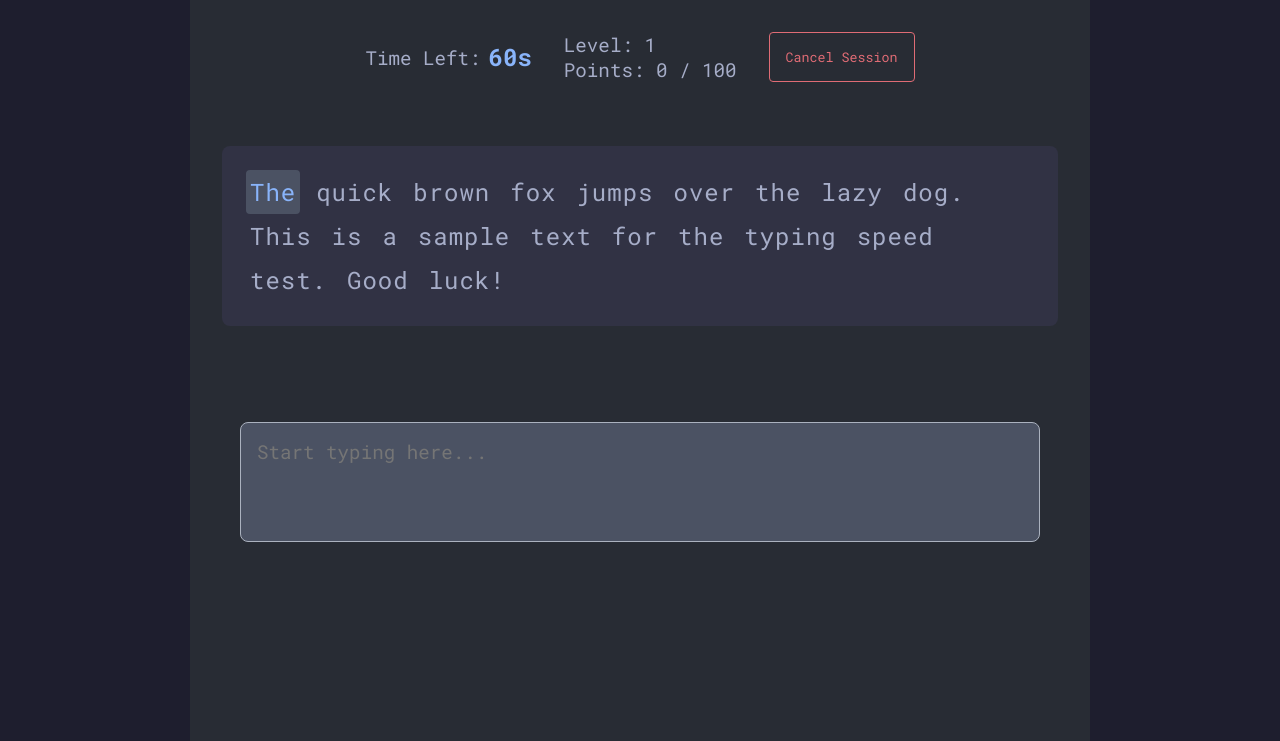
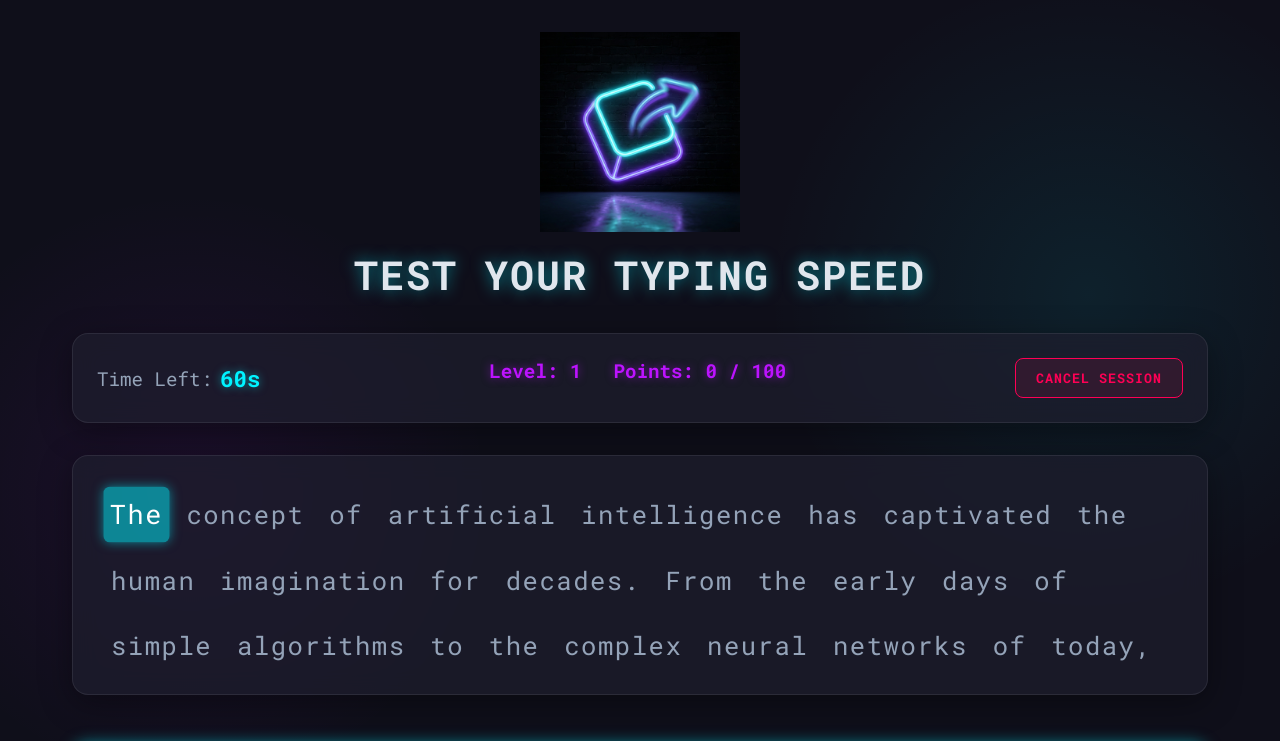
Before and after one commit to devilbd/type-skill-measurement, an Angular app: page / in a window 1280 px wide. Shown: the top 741 px of the page. Built offline with nearby package versions, Linux system fonts and the light colour scheme.

Commit message:
Improvements.

```diff
--- a/src/app/typing/typing.component.html
+++ b/src/app/typing/typing.component.html
@@ -1,4 +1,8 @@
 <div class="typing-component-root" [ngClass]="currentTheme()">
+  <header class="app-header">
+    <img src="assets/logo.png" alt="Typing Speed Test Logo" class="logo">
+    <h1>Test your typing speed</h1>
+  </header>
   <div class="stats">
     @if (!testFinished()) {
     <div class="stat-item">
@@ -25,13 +29,14 @@
     </div>
   </div>
 
-  <div class="text-display">
+  <div class="text-display" #textDisplay>
     @for (word of words(); track $index) {
-      <span class="word" [ngClass]="wordStates[$index]()">{{ word }}</span>
+    <span class="word" #wordElement [ngClass]="wordStates[$index]()">{{ word }}</span>
     }
   </div>
 
   <div class="input-area">
-    <textarea #typingInput (input)="onInput($event)" placeholder="Start typing here..." [disabled]="testFinished()"></textarea>
+    <textarea #typingInput (input)="onInput($event)" placeholder="Start typing here..." [disabled]="testFinished()"
+      (paste)="$event.preventDefault()" (copy)="$event.preventDefault()" (cut)="$event.preventDefault()"></textarea>
   </div>
 </div>
--- a/src/app/typing/typing.component.scss
+++ b/src/app/typing/typing.component.scss
@@ -5,9 +5,37 @@
   align-items: center;
   padding: 2rem;
   font-family: "Roboto Mono", monospace;
-  height: 100vh;
+  min-height: 100vh; // Ensure full height
   box-sizing: border-box;
   transition: background-color 0.3s, color 0.3s;
+  width: 100%; // Ensure full width
+  max-width: 1200px; // Increase max width for better layout
+
+  .app-header {
+    display: flex;
+    flex-direction: column;
+    align-items: center;
+    margin-bottom: 2rem;
+    text-align: center;
+
+    .logo {
+      width: 200px; // Increased size further
+      height: 200px; // Increased size further
+      margin-bottom: 1rem;
+      // filter: drop-shadow(0 0 10px var(--primary-glow)); // Removed shadow
+      // border-radius: 50%; // Removed circular crop
+    }
+
+    h1 {
+      font-size: 2.5rem;
+      margin: 0;
+      color: var(--text-color);
+      text-shadow: 0 0 15px var(--primary-glow);
+      font-weight: 700;
+      letter-spacing: 2px;
+      text-transform: uppercase;
+    }
+  }
 
   .stats {
     display: flex;
@@ -15,148 +43,176 @@
     gap: 2rem;
     margin-bottom: 2rem;
     font-size: 1.2rem;
+    width: 100%;
+    justify-content: space-between; // Spread out stats
+    padding: 1.5rem;
+
+    // Glassmorphism for stats container
+    background: var(--surface-color);
+    backdrop-filter: var(--glass-blur);
+    -webkit-backdrop-filter: var(--glass-blur);
+    border: var(--glass-border);
+    box-shadow: var(--glass-shadow);
+    border-radius: 16px;
 
     .stat-item {
       display: flex;
       align-items: center;
       gap: 0.5rem;
+      color: var(--subtext-color);
+
+      strong {
+        color: var(--primary-color);
+        text-shadow: 0 0 8px var(--primary-glow); // Glow effect
+        font-size: 1.4rem;
+      }
+    }
+
+    .level-status {
+      display: flex;
+      gap: 2rem;
+
+      p {
+        color: var(--secondary-color);
+        text-shadow: 0 0 8px var(--secondary-glow);
+        font-weight: bold;
+      }
     }
 
     .action-buttons {
       display: flex;
       gap: 1rem;
-      margin-left: auto; // Pushes buttons to the right
     }
   }
 
   .text-display {
-    font-size: 1.5rem;
-    letter-spacing: 1px;
+    font-size: 1.6rem; // Slightly larger
+    letter-spacing: 1.5px;
     margin-bottom: 2rem;
-    max-width: 900px;
-    line-height: 2.5rem;
-    text-align: justify;
+    width: 100%;
+    line-height: 2.8rem;
+    text-align: left; // Better for reading code/text
+
+    // Glassmorphism for text display
+    position: relative; // Ensure offset parent behavior
+    background: var(--surface-color);
+    backdrop-filter: var(--glass-blur);
+    -webkit-backdrop-filter: var(--glass-blur);
+    border: var(--glass-border);
+    box-shadow: var(--glass-shadow);
+    border-radius: 16px;
+    padding: 2rem;
+
+    display: flex;
+    flex-wrap: wrap;
+    gap: 0.8rem; // Use gap for spacing instead of margin
+    align-content: flex-start; // Ensure content starts from top
+
+    max-height: 30vh; // Reduced height as requested
+    overflow-y: auto;
+    overflow-x: hidden; // Ensure no horizontal scroll
+    // white-space: pre-wrap; // Removed to allow flex wrapping
 
     .word {
-      margin-right: 0.75rem; // Space between words
-      padding: 2px 4px;
-      border-radius: 4px;
-      transition: background-color 0.2s, color 0.2s;
+      // margin-right: 0.8rem; // Removed in favor of gap
+      padding: 4px 6px;
+      border-radius: 6px;
+      transition: all 0.2s ease;
+      color: var(--subtext-color);
+
+      &.active {
+        background-color: var(--primary-glow);
+        color: #fff;
+        box-shadow: 0 0 10px var(--primary-glow);
+        transform: scale(1.05); // Subtle pop
+      }
+
+      &.correct {
+        color: var(--correct-color);
+        text-shadow: 0 0 5px var(--correct-glow);
+      }
+
+      &.incorrect {
+        color: var(--incorrect-color);
+        text-decoration: underline;
+        text-decoration-style: wavy;
+        text-shadow: 0 0 5px var(--incorrect-glow);
+      }
     }
   }
 
   .input-area {
     width: 100%;
-    max-width: 800px;
-    margin-top: 2rem;
+    margin-top: 1rem;
 
     textarea {
       width: 100%;
-      padding: 1rem;
-      font-size: 1.2rem;
-      border-radius: 8px;
-      border: 1px solid var(--text-color); // Use theme color for border
-      background-color: var(--active-bg); // Use theme color for background
+      height: 200px; // Increased height as requested
+      padding: 1.5rem;
+      font-size: 1.4rem;
+      border-radius: 16px;
+
+      // Glassmorphism for input
+      background: var(--surface-color);
+      backdrop-filter: var(--glass-blur);
+      -webkit-backdrop-filter: var(--glass-blur);
+      border: var(--glass-border);
       color: var(--text-color);
-      resize: none; // Prevent manual resizing
-      outline: none; // Remove outline on focus
+
+      resize: none;
+      outline: none;
+      transition: all 0.3s ease;
+      box-shadow: inset 0 2px 4px rgba(0, 0, 0, 0.2);
+
+      // Fix for horizontal scrollbar and wrapping
+      white-space: pre-wrap;
+      overflow-x: hidden;
+      overflow-y: auto;
+
+      &:focus {
+        border-color: var(--primary-color);
+        box-shadow: 0 0 15px var(--primary-glow), inset 0 2px 4px rgba(0, 0, 0, 0.2);
+      }
+
+      &:disabled {
+        opacity: 0.6;
+        cursor: not-allowed;
+      }
     }
   }
 
-  .theme-button {
-    padding: 8px 16px;
-    border: 1px solid;
-    border-radius: 4px;
+  .reset-button {
+    padding: 10px 20px;
+    border: 1px solid var(--incorrect-color);
+    color: var(--incorrect-color);
+    background-color: rgba(255, 0, 85, 0.1);
+    border-radius: 8px;
     cursor: pointer;
     font-family: inherit;
-    transition: background-color 0.2s, color 0.2s;
-  }
+    font-weight: bold;
+    transition: all 0.3s ease;
+    text-transform: uppercase;
+    letter-spacing: 1px;
 
-  .reset-button {
-    padding: 8px 16px;
-    border: 1px solid var(--incorrect-color);
-    color: var(--incorrect-color);
-    background-color: transparent;
-    border-radius: 4px;
-    cursor: pointer;
-    font-family: inherit;
-    transition: background-color 0.2s, color 0.2s;
+    &:hover {
+      background-color: var(--incorrect-color);
+      color: #fff;
+      box-shadow: 0 0 15px var(--incorrect-glow);
+    }
   }
 }
 
-// --- Theme Definitions ---
+// --- Theme Definitions (Overrides if needed, but 'dark' is now default shiny) ---
 
-// 1. Dark Theme (Default)
-.dark {
-  --bg-color: #282c34;
-  --text-color: #abb2bf;
-  --correct-color: #98c379;
-  --incorrect-color: #e06c75;
-  --active-bg: #4b5263;
-  --button-border: #abb2bf;
+// 1. Dark Theme (Matches Global Shiny)
+// .dark inherits global variables by default
 
-  background-color: var(--bg-color);
-  color: var(--text-color);
-
-  .text-display {
-    .word.correct { color: var(--correct-color); }
-    .word.incorrect { background-color: var(--incorrect-color); color: var(--bg-color); }
-    .word.active { background-color: var(--active-bg); }
-  }
-
-  .theme-button { background-color: transparent; color: var(--text-color); border-color: var(--button-border); &:hover { background-color: var(--active-bg); } }
-  .reset-button:hover {
-    background-color: var(--incorrect-color);
-    color: var(--bg-color);
-  }
+// 2. Green Theme (Optional: Override variables for green theme)
+.green {
+  --primary-color: #00ff9d;
+  --primary-glow: rgba(0, 255, 157, 0.5);
+  // ... other overrides
 }
 
-// 2. Green Theme
-.green {
-  --bg-color: #eaf4e8;
-  --text-color: #3a4a39;
-  --correct-color: #4caf50;
-  --incorrect-color: #f44336;
-  --active-bg: #c8e6c9;
-  --button-border: #3a4a39;
-
-  background-color: var(--bg-color);
-  color: var(--text-color);
-
-  .text-display {
-    .word.correct { color: var(--correct-color); }
-    .word.incorrect { background-color: var(--incorrect-color); color: white; }
-    .word.active { background-color: var(--active-bg); }
-  }
-
-  .theme-button { background-color: transparent; color: var(--text-color); border-color: var(--button-border); &:hover { background-color: var(--active-bg); } }
-  .reset-button:hover {
-    background-color: var(--incorrect-color);
-    color: white;
-  }
-}
-
-// 3. Space Theme
-.space {
-  --bg-color: #0d1117;
-  --text-color: #c9d1d9;
-  --correct-color: #58a6ff;
-  --incorrect-color: #f85149;
-  --active-bg: #222b38;
-  --button-border: #58a6ff;
-
-  background-color: var(--bg-color);
-  color: var(--text-color);
-
-  .text-display {
-    .word.correct { color: var(--correct-color); }
-    .word.incorrect { background-color: var(--incorrect-color); color: white; }
-    .word.active { background-color: var(--active-bg); }
-  }
-
-  .theme-button { background-color: transparent; color: var(--text-color); border-color: var(--button-border); &:hover { background-color: var(--active-bg); } }
-  .reset-button:hover {
-    background-color: var(--incorrect-color);
-    color: white;
-  }
-}
+// 3. Space Theme (Optional)
+// .space inherits global variables or can be customized later
--- a/src/app/typing/typing.component.ts
+++ b/src/app/typing/typing.component.ts
@@ -1,5 +1,5 @@
-import { Component, OnDestroy, OnInit, ViewChild, ElementRef, WritableSignal, computed, signal, AfterViewInit } from '@angular/core';
-import { CommonModule, NgClass, NgIf } from '@angular/common';
+import { Component, OnDestroy, OnInit, ViewChild, ViewChildren, ElementRef, WritableSignal, computed, signal, AfterViewInit, QueryList } from '@angular/core';
+import { CommonModule, NgClass } from '@angular/common';
 import { Subscription, interval } from 'rxjs';
 
 type Theme = 'dark' | 'green' | 'space';
@@ -8,7 +8,7 @@ type WordState = 'default' | 'correct' | 'incorrect' | 'active';
 @Component({
   selector: 'app-typing',
   standalone: true,
-  imports: [CommonModule, NgClass, NgIf], // NgIf might be useful later, but NgClass is the key here
+  imports: [CommonModule, NgClass],
   templateUrl: './typing.component.html', // Assuming you'll display level/points in HTML
   styleUrl: './typing.component.scss',
 })
@@ -20,13 +20,15 @@ export class TypingComponent implements OnInit, OnDestroy, AfterViewInit {
 
   // Reference to the textarea element
   @ViewChild('typingInput') typingInput!: ElementRef<HTMLTextAreaElement>;
+  @ViewChild('textDisplay') textDisplay!: ElementRef<HTMLDivElement>;
+  @ViewChildren('wordElement') wordElements!: QueryList<ElementRef<HTMLSpanElement>>;
 
   // A collection of texts for the test
   private textSnippets = [
-    'The quick brown fox jumps over the lazy dog. This is a sample text for the typing speed test. Good luck!',
-    'Never underestimate the power of a good book. Reading can transport you to new worlds and expand your horizons.',
-    'Technology has revolutionized the way we live and work. The pace of innovation continues to accelerate every day.',
-    'The sun always shines brightest after the rain. Remember that challenges are temporary and perseverance pays off.',
+    'The concept of artificial intelligence has captivated the human imagination for decades. From the early days of simple algorithms to the complex neural networks of today, the journey has been nothing short of extraordinary. As machines learn to process information in ways that mimic the human brain, we are witnessing a transformation in how we interact with technology. The potential applications are vast, ranging from healthcare diagnostics to autonomous vehicles, promising a future where efficiency and innovation go hand in hand.',
+    'In the heart of the bustling city, amidst the cacophony of honking cars and hurried footsteps, there lies a hidden garden. It is a sanctuary of peace, where the air is filled with the scent of blooming jasmine and the gentle sound of a trickling fountain. Here, time seems to slow down, allowing one to escape the relentless pace of modern life. It serves as a reminder that even in the most chaotic of environments, moments of tranquility can be found if one knows where to look.',
+    'Software engineering is more than just writing code; it is an art form that requires creativity, logic, and a deep understanding of problem-solving. Every line of code is a building block in a larger structure, designed to perform specific tasks with precision and efficiency. The challenge lies not only in making it work but in making it maintainable and scalable. As technology evolves, so too must the skills of the engineer, constantly adapting to new languages, frameworks, and methodologies.',
+    'The universe is a vast and mysterious expanse, filled with wonders that we are only just beginning to understand. From the swirling nebulae that birth new stars to the black holes that devour everything in their path, the cosmos is a testament to the power of nature. Exploring these celestial bodies helps us answer fundamental questions about our existence and our place in the grand scheme of things. It is a journey of discovery that pushes the boundaries of human knowledge and inspires generations to look up at the stars with wonder.',
   ];
   private currentTextIndex = 0;
 
@@ -114,6 +116,11 @@ export class TypingComponent implements OnInit, OnDestroy, AfterViewInit {
     if (inputValue.length >= this.textToType().length) {
       // A small delay to allow the last word to be styled
       setTimeout(() => this.loadNextText(inputElement), 100);
+    } else {
+      // Auto-scroll to the active word only if space or enter was pressed
+      if (inputValue.endsWith(' ') || inputValue.endsWith('\n')) {
+        setTimeout(() => this.scrollToActiveWord(), 0);
+      }
     }
   }
 
@@ -286,4 +293,40 @@ export class TypingComponent implements OnInit, OnDestroy, AfterViewInit {
   ngOnDestroy(): void {
     this.timerSubscription?.unsubscribe();
   }
+
+  private scrollToActiveWord(): void {
+    if (!this.textDisplay || !this.wordElements) return;
+
+    const activeWordIndex = this.wordStates.findIndex(state => state() === 'active');
+    if (activeWordIndex === -1) {
+      console.log('No active word found for scrolling.');
+      return;
+    }
+
+    const wordElement = this.wordElements.get(activeWordIndex)?.nativeElement;
+    const container = this.textDisplay.nativeElement;
+
+    if (wordElement && container) {
+      const wordRect = wordElement.getBoundingClientRect();
+      const containerRect = container.getBoundingClientRect();
+
+      // Calculate the word's position relative to the container's viewport
+      const relativeTop = wordRect.top - containerRect.top;
+      const containerHeight = containerRect.height;
+
+      // Define safe zone: Top 60% of the container
+      // If the word is below this zone (i.e., in the bottom 40%), scroll it to center.
+      // Also scroll if it's above the viewport (negative relativeTop).
+      const threshold = containerHeight * 0.6;
+
+      if (relativeTop > threshold || relativeTop < 0) {
+        console.log(`Active word is outside safe zone (top: ${relativeTop.toFixed(0)}, threshold: ${threshold.toFixed(0)}). Scrolling to center.`);
+        wordElement.scrollIntoView({ block: 'center', behavior: 'smooth' });
+      } else {
+        console.log(`Active word is in safe zone. No scroll needed.`);
+      }
+    } else {
+      console.log(`Could not find element for active word at index ${activeWordIndex}`);
+    }
+  }
 }
--- a/src/styles.scss
+++ b/src/styles.scss
@@ -1,16 +1,30 @@
 /* You can add global styles to this file, and also import other style files */
 
-// Define a color palette for the dark theme
+// Define a color palette for the shiny dark theme
 :root {
-  --background-color: #1e1e2e;
-  --text-color: #cdd6f4;
-  --subtext-color: #a6adc8;
-  --surface-color: #313244;
-  --primary-color: #89b4fa;
-  --correct-color: #a6e3a1;
-  --incorrect-color: #f38ba8; // This is the red for incorrect words
+  --background-color: #0f0f1a; // Deep dark blue/purple
+  --surface-color: rgba(30, 30, 46, 0.7); // Semi-transparent dark layer
+  --text-color: #e0e6ed; // Bright white/off-white
+  --subtext-color: #94a3b8;
+
+  --primary-color: #00f3ff; // Neon Cyan
+  --primary-glow: rgba(0, 243, 255, 0.5);
+
+  --secondary-color: #bc13fe; // Neon Purple
+  --secondary-glow: rgba(188, 19, 254, 0.5);
+
+  --correct-color: #00ff9d; // Neon Green
+  --correct-glow: rgba(0, 255, 157, 0.5);
+
+  --incorrect-color: #ff0055; // Neon Red/Pink
+  --incorrect-glow: rgba(255, 0, 85, 0.5);
+
   --caret-color: var(--primary-color);
-  --border-color: #45475a;
+  --border-color: rgba(255, 255, 255, 0.1);
+
+  --glass-blur: blur(12px);
+  --glass-border: 1px solid rgba(255, 255, 255, 0.08);
+  --glass-shadow: 0 8px 32px 0 rgba(0, 0, 0, 0.37);
 }
 
 // Basic reset and body styles
@@ -22,6 +36,9 @@
 
 body {
   background-color: var(--background-color);
+  background-image:
+    radial-gradient(circle at 15% 50%, rgba(188, 19, 254, 0.08), transparent 25%),
+    radial-gradient(circle at 85% 30%, rgba(0, 243, 255, 0.08), transparent 25%);
   color: var(--text-color);
   font-family: 'Roboto Mono', 'Courier New', monospace;
   display: flex;
@@ -29,100 +46,41 @@ body {
   align-items: center;
   min-height: 100vh;
   font-size: 1.2rem;
+  overflow-x: hidden; // Prevent scrollbars from background effects
 }
 
 // Import a font for a better "typing" feel (optional but recommended)
 @import url('https://fonts.googleapis.com/css2?family=Roboto+Mono:wght@400;700&display=swap');
 
-// Component-specific styles
-.typing-component-root {
-  width: 80vw;
-  max-width: 900px;
-  display: flex;
-  flex-direction: column;
-  gap: 2rem;
+// Component-specific styles (Global overrides or utilities)
+.glass-panel {
+  background: var(--surface-color);
+  backdrop-filter: var(--glass-blur);
+  -webkit-backdrop-filter: var(--glass-blur);
+  border: var(--glass-border);
+  box-shadow: var(--glass-shadow);
+  border-radius: 16px;
 }
 
-.stats {
-  display: flex;
-  gap: 2rem;
-  font-size: 1.2rem;
-  color: var(--subtext-color);
-
-  .stat-item {
-    display: flex;
-    gap: 0.5rem;
-    align-items: baseline;
-
-    strong {
-      font-size: 1.5rem;
-      color: var(--primary-color);
-    }
-  }
+.shiny-text {
+  text-shadow: 0 0 10px var(--primary-glow);
 }
 
-.text-display {
-  background-color: var(--surface-color);
-  padding: 1.5rem;
-  border-radius: 8px;
-  line-height: 2.5rem;
-  font-size: 1.5rem;
-  letter-spacing: 1px;
-  user-select: none;
-  max-height: 12rem; // Constrain the height (approx 3-4 lines)
-  overflow-y: auto; // Add a vertical scrollbar when content exceeds the height
-
-  .word {
-    color: var(--subtext-color);
-    display: inline-block; // Allow words to wrap correctly
-    transition: color 0.15s ease-out;
-    margin-right: 0.5rem; // Add space between words
-
-    &.active {
-      color: var(--primary-color);
-    }
-
-    &.correct {
-      color: var(--correct-color);
-    }
-
-    &.incorrect {
-      color: var(--incorrect-color); // Style for incorrect words
-      text-decoration: underline;
-      text-decoration-thickness: 2px;
-    }
-  }
+// Scrollbar styling
+::-webkit-scrollbar {
+  width: 8px;
 }
 
-.input-area {
-  textarea {
-    width: 100%;
-    height: 120px;
-    padding: 1rem;
-    font-family: inherit;
-    font-size: 1.2rem;
-    background-color: var(--surface-color);
-    color: var(--text-color);
-    border: 2px solid var(--border-color);
-    border-radius: 8px;
-    resize: none;
-    outline: none;
-    caret-color: var(--caret-color);
-
-    &:focus {
-      border-color: var(--primary-color);
-    }
-
-    &:disabled {
-      opacity: 0.5;
-      cursor: not-allowed;
-      background-color: var(--border-color);
-    }
-  }
+::-webkit-scrollbar-track {
+  background: transparent;
 }
 
-// Blinking animation for the caret (can be added later if desired)
-@keyframes blink {
-  0%, 100% { opacity: 1; }
-  50% { opacity: 0; }
+::-webkit-scrollbar-thumb {
+  background: var(--subtext-color);
+  border-radius: 4px;
+  opacity: 0.5;
 }
+
+::-webkit-scrollbar-thumb:hover {
+  background: var(--primary-color);
+}
```
Also changed, not shown: angular.json (+10 -0 lines), src/assets/logo.png (added). Lines whose indentation alone changed are shown as unchanged.
